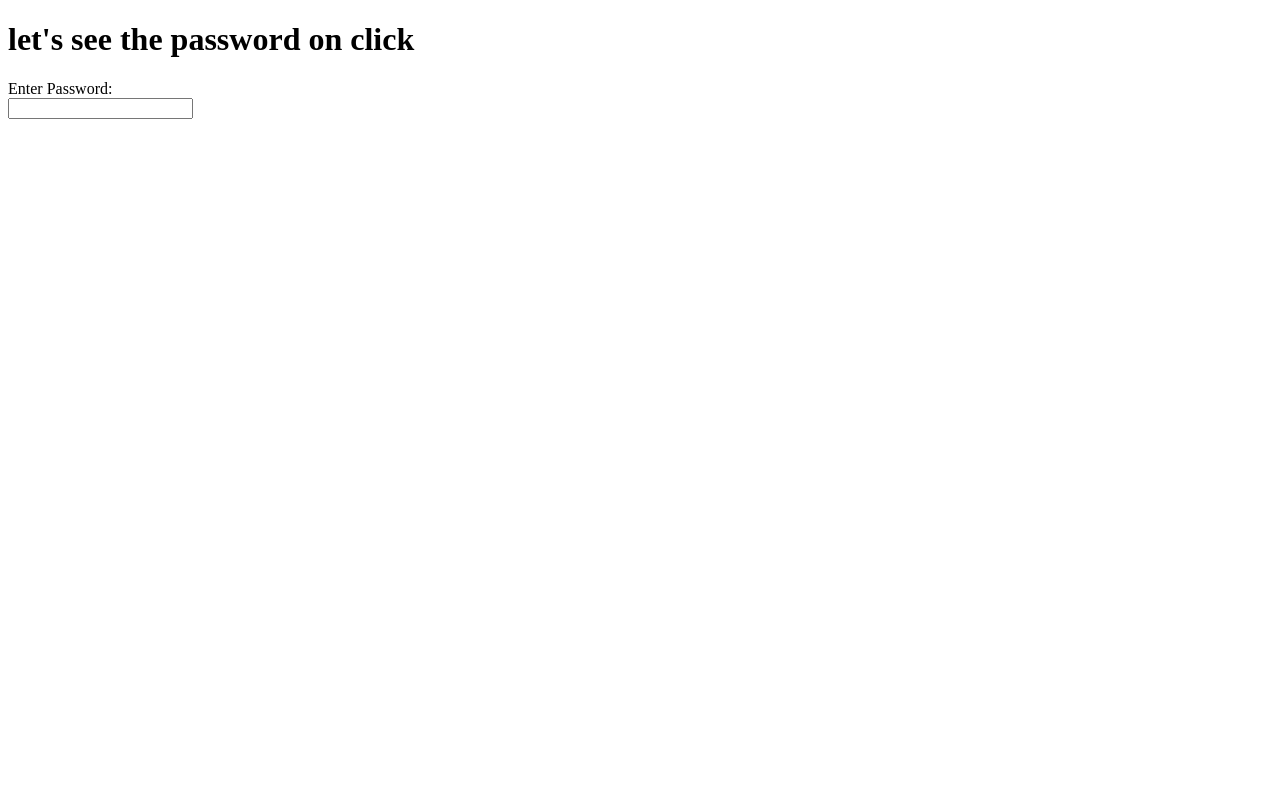
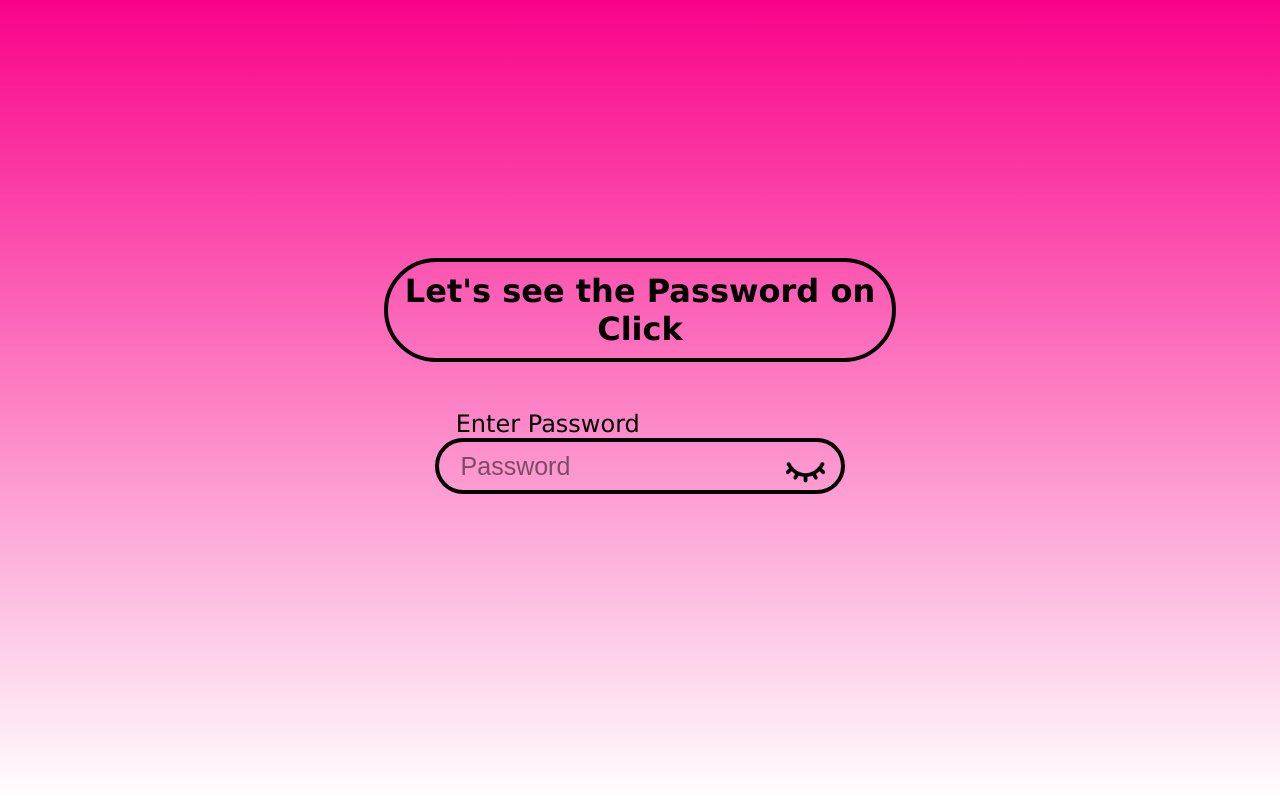
Before and after one commit to cutecocoboy/Small-projects, a plain HTML site: page show-password/index.html in a window 1280 px wide. Drawn offline with Linux system fonts and the light colour scheme.

Commit message:
this is one where i make login conversea

```diff
--- /dev/null
+++ b/conversea-login/comfortaa.css
@@ -0,0 +1,54 @@
+/* cyrillic-ext */
+@font-face {
+  font-family: 'Comfortaa';
+  font-style: normal;
+  font-weight: 400;
+  font-display: swap;
+  src: url(https://fonts.gstatic.com/s/comfortaa/v40/1Pt_g8LJRfWJmhDAuUsSQamb1W0lwk4S4WjMDr4fIB1Zyc61YBlG.woff2) format('woff2');
+  unicode-range: U+0460-052F, U+1C80-1C88, U+20B4, U+2DE0-2DFF, U+A640-A69F, U+FE2E-FE2F;
+}
+/* cyrillic */
+@font-face {
+  font-family: 'Comfortaa';
+  font-style: normal;
+  font-weight: 400;
+  font-display: swap;
+  src: url(https://fonts.gstatic.com/s/comfortaa/v40/1Pt_g8LJRfWJmhDAuUsSQamb1W0lwk4S4WjMDrcfIB1Zyc61YBlG.woff2) format('woff2');
+  unicode-range: U+0301, U+0400-045F, U+0490-0491, U+04B0-04B1, U+2116;
+}
+/* greek */
+@font-face {
+  font-family: 'Comfortaa';
+  font-style: normal;
+  font-weight: 400;
+  font-display: swap;
+  src: url(https://fonts.gstatic.com/s/comfortaa/v40/1Pt_g8LJRfWJmhDAuUsSQamb1W0lwk4S4WjMDrAfIB1Zyc61YBlG.woff2) format('woff2');
+  unicode-range: U+0370-03FF;
+}
+/* vietnamese */
+@font-face {
+  font-family: 'Comfortaa';
+  font-style: normal;
+  font-weight: 400;
+  font-display: swap;
+  src: url(https://fonts.gstatic.com/s/comfortaa/v40/1Pt_g8LJRfWJmhDAuUsSQamb1W0lwk4S4WjMDrwfIB1Zyc61YBlG.woff2) format('woff2');
+  unicode-range: U+0102-0103, U+0110-0111, U+0128-0129, U+0168-0169, U+01A0-01A1, U+01AF-01B0, U+1EA0-1EF9, U+20AB;
+}
+/* latin-ext */
+@font-face {
+  font-family: 'Comfortaa';
+  font-style: normal;
+  font-weight: 400;
+  font-display: swap;
+  src: url(https://fonts.gstatic.com/s/comfortaa/v40/1Pt_g8LJRfWJmhDAuUsSQamb1W0lwk4S4WjMDr0fIB1Zyc61YBlG.woff2) format('woff2');
+  unicode-range: U+0100-02AF, U+1E00-1EFF, U+2020, U+20A0-20AB, U+20AD-20CF, U+2113, U+2C60-2C7F, U+A720-A7FF;
+}
+/* latin */
+@font-face {
+  font-family: 'Comfortaa';
+  font-style: normal;
+  font-weight: 400;
+  font-display: swap;
+  src: url(https://fonts.gstatic.com/s/comfortaa/v40/1Pt_g8LJRfWJmhDAuUsSQamb1W0lwk4S4WjMDrMfIB1Zyc61YA.woff2) format('woff2');
+  unicode-range: U+0000-00FF, U+0131, U+0152-0153, U+02BB-02BC, U+02C6, U+02DA, U+02DC, U+2000-206F, U+2074, U+20AC, U+2122, U+2191, U+2193, U+2212, U+2215, U+FEFF, U+FFFD;
+}
--- /dev/null
+++ b/conversea-login/style.css
@@ -0,0 +1,218 @@
+* {
+  margin: 0;
+  padding: 0;
+  box-sizing: border-box;
+}
+body {
+  font-family: "Comfortaa", cursive;
+  font-size: 13px;
+}
+
+.container {
+  background-image: url("/images/bg.jpeg");
+  height: 100vh;
+  width: 100%;
+  background-size: cover;
+  background-repeat: no-repeat;
+  background-position: center;
+}
+.lGradient {
+  background: linear-gradient(
+    54deg,
+    rgba(148, 0, 211, 0.6),
+    rgba(76, 0, 130, 0.6),
+    rgba(0, 0, 255, 0.6),
+    rgba(0, 255, 0, 0.6),
+    rgba(255, 255, 0, 0.6),
+    rgba(255, 128, 0, 0.6),
+    rgba(255, 0, 0, 0.6)
+  );
+  background-size: 800% 800%;
+  height: 100%;
+  animation: lineraG 16s ease infinite;
+
+  display: flex;
+  justify-content: center;
+  align-items: center;
+}
+
+.loginDiv {
+  background-color: rgba(0, 0, 0, 0.7);
+  height: 600px;
+  width: 700px;
+  box-shadow: 20px 20px 15px rgba(0, 0, 0, 0.4);
+  background-size: cover;
+  background-repeat: no-repeat;
+  background-position: center;
+}
+
+.heading {
+  height: 150px;
+  width: 700px;
+}
+.name {
+  height: 100px;
+  width: 700px;
+  font-size: 35px;
+  letter-spacing: 3px;
+  color: white;
+
+  display: flex;
+  justify-content: center;
+  align-items: center;
+}
+.tagline {
+  height: 50px;
+  width: 700px;
+  color: aliceblue;
+  font-size: 20px;
+  display: flex;
+  justify-content: center;
+  align-items: center;
+}
+.login {
+  height: 350px;
+  width: 700px;
+  display: flex;
+  flex-wrap: wrap;
+}
+.otherLogin {
+  height: 350px;
+  width: 350px;
+  padding: 25px;
+}
+.moreLogins {
+  height: 300px;
+  width: 300px;
+}
+.terms {
+  margin-bottom: 25px;
+}
+.loginWith {
+  background: transparent;
+  height: 20px;
+  width: 300px;
+  border: 1px solid white;
+  border-radius: 5px;
+  padding: 20px 15px;
+  display: flex;
+  align-items: center;
+  color: white;
+  text-align: inherit;
+  margin-bottom: 10px;
+}
+.bg :hover {
+  background-color: rgba(242, 60, 60, 0.526);
+}
+.withMail {
+  height: 30px;
+  width: 300px;
+  border-radius: 25px;
+  border: none;
+}
+
+.withMail:hover {
+  background-color: brown;
+}
+.pad {
+  padding-right: 10px;
+  width: 30px;
+}
+.mainLoginPage {
+  height: 350px;
+  width: 350px;
+  padding: 25px 0;
+}
+.insideMainLoginPage {
+  height: 300px;
+  width: 350px;
+  border-left: 1px solid white;
+  padding: 0 25px;
+}
+.mainContent {
+  height: 300px;
+  width: 300px;
+}
+.loginText {
+  padding: 5px 0;
+  border-bottom: 1px solid white;
+}
+.loginZ {
+  padding-top: 30px;
+}
+.fp-l {
+  padding-top: 30px;
+  display: flex;
+  justify-content: space-between;
+  align-items: center;
+}
+.loginBtn {
+  height: 40px;
+  width: 80px;
+  border: none;
+  background-color: rgb(198, 188, 243);
+  border-radius: 25px;
+}
+
+#email::placeholder,
+#password::placeholder {
+  color: rgb(241, 232, 232);
+  font-family: "Comfortaa", cursive;
+}
+#email,
+#password {
+  height: 40px;
+  width: 300px;
+  padding: 10px;
+  border-radius: 5px;
+  background: transparent;
+  border: 1px solid white;
+  color: white;
+}
+label {
+  display: block;
+  padding: 5px;
+  color: white;
+}
+button {
+  font-family: "Comfortaa", cursive;
+}
+
+.language {
+  border-top: 1px solid white;
+  height: 50px;
+  width: 700px;
+  display: flex;
+  align-items: center;
+  justify-content: center;
+}
+.extraPages {
+  border-top: 1px solid white;
+  background-color: rgba(0, 0, 0, 0.5);
+  height: 50px;
+  width: 700px;
+  display: flex;
+  justify-content: center;
+  align-items: center;
+  color: white;
+  gap: 2px;
+}
+
+@keyframes lineraG {
+  0% {
+    background-position: 0% 94%;
+  }
+  50% {
+    background-position: 100% 7%;
+  }
+  100% {
+    background-position: 0% 94%;
+  }
+}
+
+a {
+  color: rgb(41, 183, 226);
+}
+p {
+  color: antiquewhite;
+}
--- a/show-password/index.html
+++ b/show-password/index.html
@@ -4,20 +4,28 @@
     <meta charset="UTF-8" />
     <meta name="viewport" content="width=device-width, initial-scale=1.0" />
     <title>Show Password</title>
+    <link rel="stylesheet" href="/style.css" />
   </head>
   <body>
     <div class="con">
-      <h1>let's see the password on click</h1>
-      <form action="#">
+      <h1>Let's see the Password on Click</h1>
+      <form class="form" action="#">
         <label for="password">
-          Enter Password:
-          <div class="pass">
-            <input type="text" name="password" id="password">
-
+          <p>Enter Password</p>
+        </label>
+        <div class="pass">
+          <input
+            type="password"
+            name="password"
+            id="password"
+            placeholder="Password"
+          />
+          <div class="icon">
+            <img class="eye" src="./close-eye.png" alt="show password" />
           </div>
-
-        </label>
+        </div>
       </form>
     </div>
+    <script src="./script.js"></script>
   </body>
 </html>
--- a/show-password/style.css
+++ b/show-password/style.css
@@ -0,0 +1,75 @@
+* {
+  margin: 0;
+  padding: 0;
+  box-sizing: border-box;
+}
+
+body {
+  background: linear-gradient(to top, #ffffff, #fa028a);
+  background-repeat: no-repeat;
+  width: 100vw;
+  height: 100vh;
+  display: flex;
+  justify-content: center;
+  align-items: center;
+}
+h1 {
+  border: 4px solid black;
+  border-radius: 5rem;
+  font-family: 'Lucida Sans', 'Lucida Sans Regular', 'Lucida Grande', 'Lucida Sans Unicode', Geneva, Verdana, sans-serif;
+  background:transparent;
+  padding: 10px;
+  text-align: center;
+}
+.con {
+  width: 40%;
+}
+.form{
+  margin: auto;
+  width: 80%;
+  padding: 3rem 0;
+}
+.pass {
+  border-radius: 5rem;
+  border: 4px solid black;
+  display: flex;
+  justify-content: space-evenly;
+  align-items: center;
+  background: transparent;
+}
+p{
+  font-family: 'Lucida Sans', 'Lucida Sans Regular', 'Lucida Grande', 'Lucida Sans Unicode', Geneva, Verdana, sans-serif;
+  font-size: 1.5rem;
+  width: 90%;
+  margin: auto;
+  font-weight: 800px;
+}
+#password{
+  width: 85%;
+  padding: 1rem 0;
+  border-radius: 5rem;
+  border: none;
+  padding: 0 20px;
+  font-size: 25px;
+  background: transparent;
+}
+#password:focus{
+  border: none;
+  outline: none;
+}
+#password:focus::placeholder{
+  color: transparent;
+}
+#password::placeholder{
+  font-size: 25px;
+  display: flex;
+  align-items: right;
+  color: rgba(0, 0, 0, 0.5);
+}
+.icon{
+  width: 14%;
+}
+.eye {
+  width: 80%;
+  cursor: pointer;
+}
```
Also changed, not shown: conversea-login/index.html (added, +111 -0 lines), conversea-login/images/Conversea-favicon.png (added), conversea-login/images/bg.jpeg (added), conversea-login/images/facebook.png (added), conversea-login/images/google-w.png (added), show-password/script.js (added).
